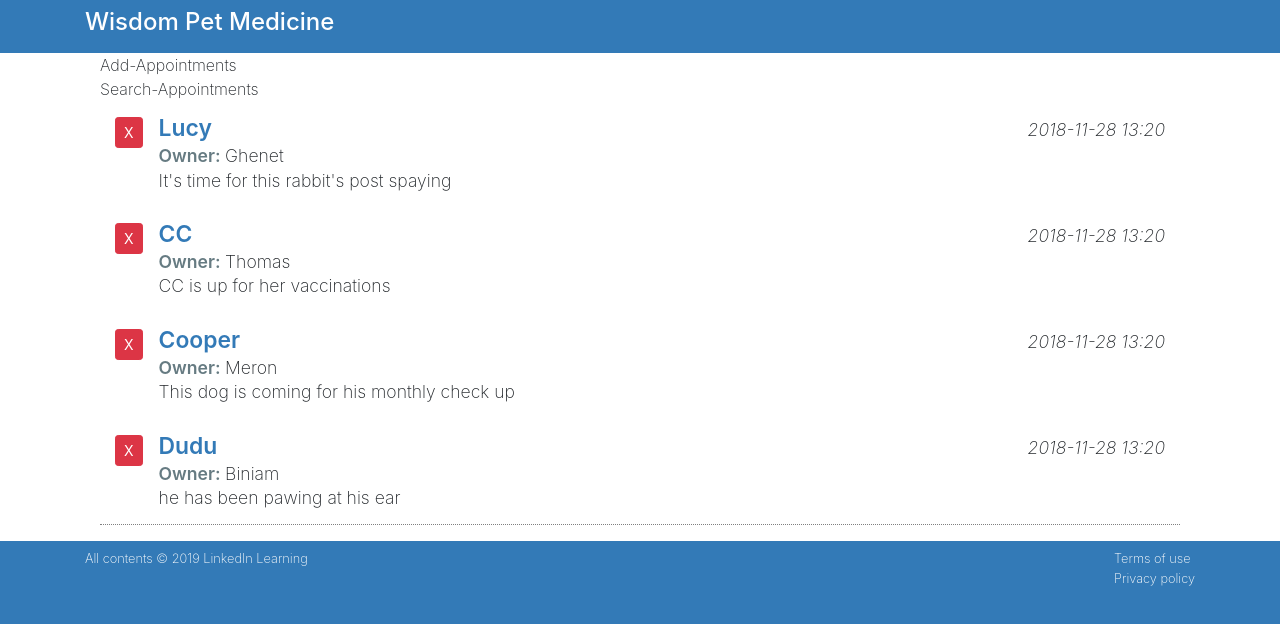
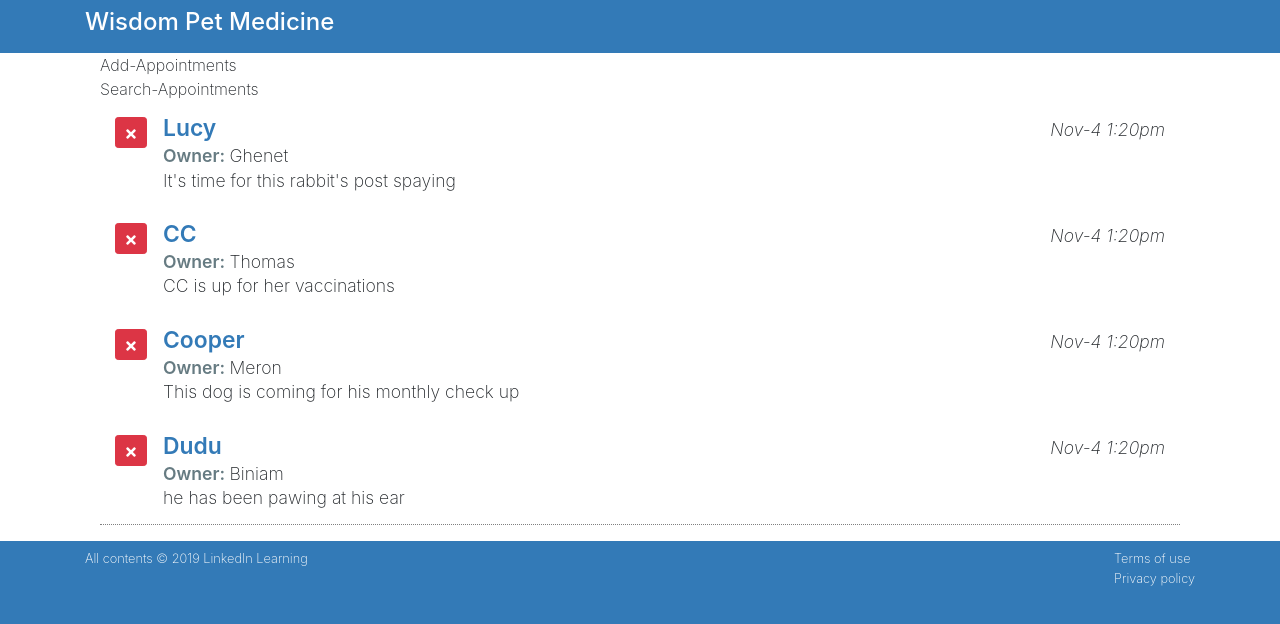
Before and after one commit to Ghenet/ReactInterface, a React (Create React App) app: page / in a window 1280 px wide. Shown: the top 624 px of the page. Built offline with nearby package versions, Linux system fonts and the light colour scheme.

Commit message:
added an icon and a date format from react-icons/ react-moment

```diff
--- a/src/components/ListAppointments.js
+++ b/src/components/ListAppointments.js
@@ -1,4 +1,6 @@
-import React, { Component } from 'react'
+import React, { Component } from 'react';
+import { FaTimes } from 'react-icons/fa'
+import Moment from 'react-moment';
 
 class ListAppointments extends Component {
     render() {
@@ -10,13 +12,19 @@
                 {this.props.appointments.map(item => (
                     <div className='pet-item col media py-3' key={item.aptId} >
                         <div className='mr-3'>
-                            <button className='pet-delete btn btn-sm btn-danger'>X</button>
+                            <button className='pet-delete btn btn-sm btn-danger'><FaTimes /></button>
                         </div>
 
                         <div className='pet-info media-body'>
                             <div className='pet-head d-flex'>
                                 <span className='pet-name'>{item.petName}</span>
-                                <span className='apt-date ml-auto'>{item.aptDate}</span>
+                                <span className='apt-date ml-auto'>
+                                    <Moment
+                                    date={item.aptDate}
+                                    parse='YYYY-MM-dd hh:mm'
+                                    format='MMM-d h:mma'
+                                    />
+                                </span>
                             </div>
 
                             <div className='owner-name'>
```
